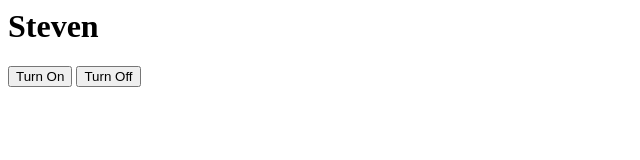
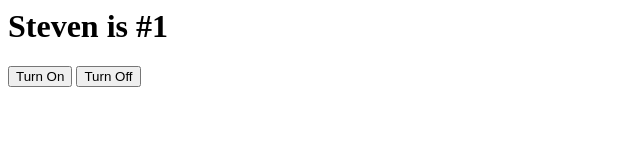
Before and after one commit to greengiant83/kcai-interactive-objects, a website: page public/steven/index.html in a window 1280 px wide. Shown: the whole page, without its empty margins (0-640 px from the left). Drawn offline with nearby package versions, Linux system fonts and the light colour scheme; no server answers.

Commit message:
im number one

```diff
--- a/public/steven/index.html
+++ b/public/steven/index.html
@@ -2,7 +2,7 @@
 	<head>
 	</head>
 	<body>
-		<h1>Steven</h1>
+		<h1>Steven is #1</h1>
 
 		<button onclick="turnOn()">Turn On</button>
 		<button onclick="turnOff()">Turn Off</button>
```
Also changed, not shown: config.example.js (line endings or trailing spaces), 1 other file.
